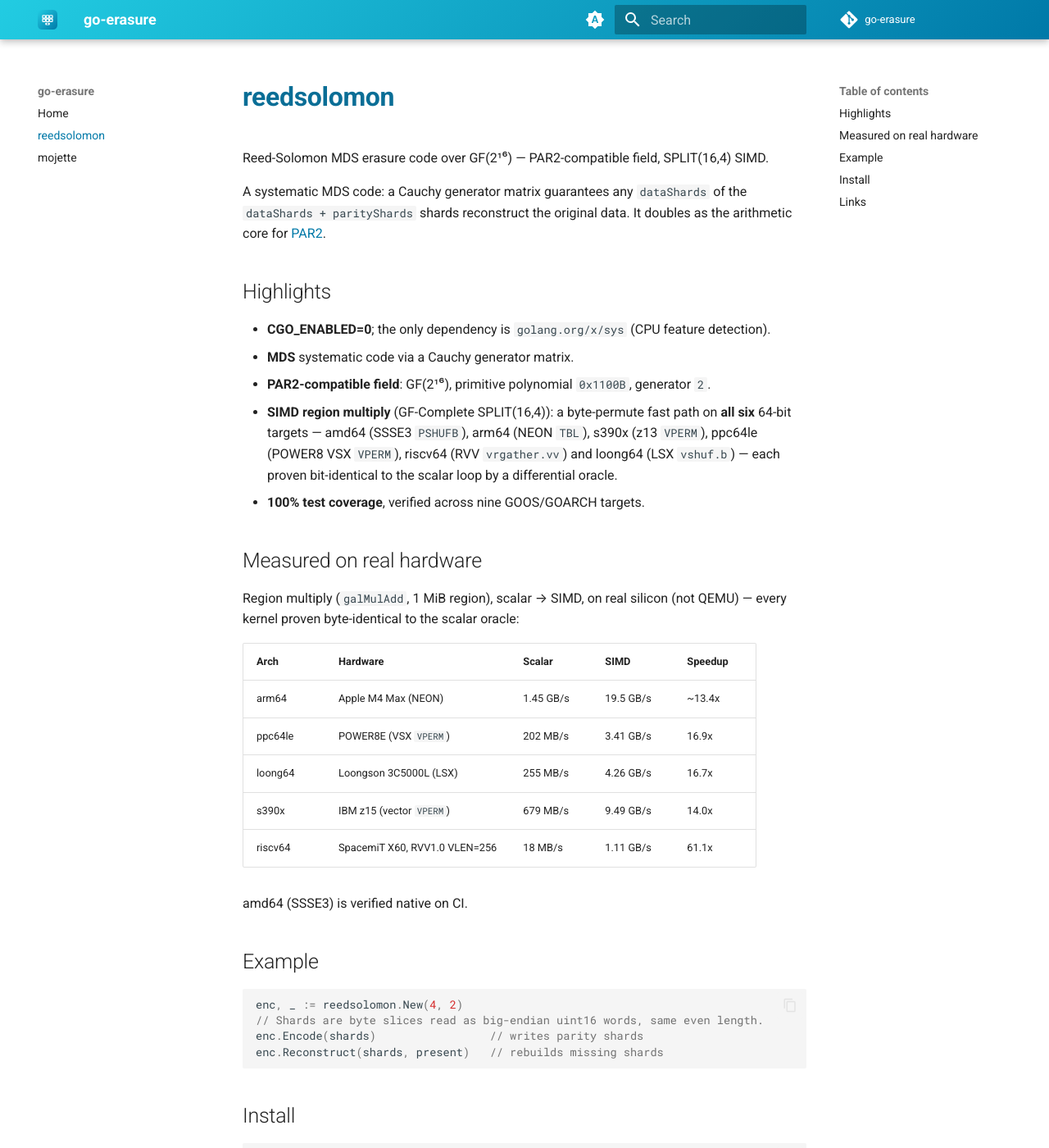
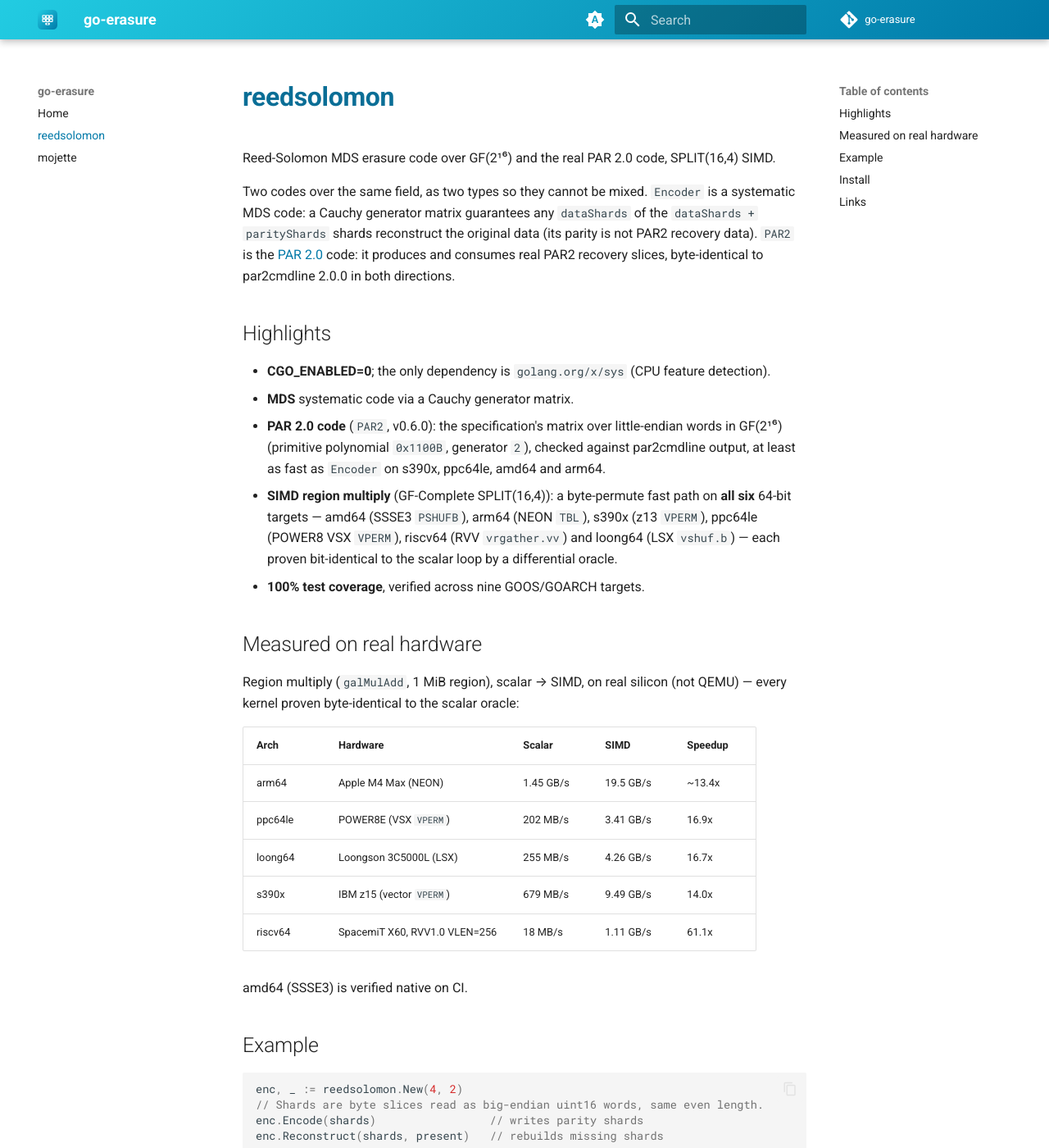
Before and after one commit to go-erasure/docs, an MkDocs documentation site: the page built from docs/repos/reedsolomon.md, in a window 1280 px wide and 1400 px high. Shown: the whole window at 82% size. Built offline with MkDocs 1.6.1 and Material for MkDocs 9.7.7, drawn with Linux system fonts in a browser that asks for light colours; the version menu is left out; some of the changed text lies outside the part shown.

Commit message:
Document the PAR2 type of reedsolomon v0.6.0 (#5)
Encoder (Cauchy, big-endian) and PAR2 (the real PAR 2.0 code, little-endian,
byte-identical to par2cmdline 2.0.0) are different types; the page said
"PAR2-compatible field" only.

Co-authored-by: Claude Sonnet 5.5 <noreply@anthropic.com>

````diff
--- a/docs/repos/reedsolomon.md
+++ b/docs/repos/reedsolomon.md
@@ -1,14 +1,14 @@
 # reedsolomon
 
-Reed-Solomon MDS erasure code over GF(2¹⁶) — PAR2-compatible field, SPLIT(16,4) SIMD.
+Reed-Solomon MDS erasure code over GF(2¹⁶) and the real PAR 2.0 code, SPLIT(16,4) SIMD.
 
-A systematic MDS code: a Cauchy generator matrix guarantees any `dataShards` of the `dataShards + parityShards` shards reconstruct the original data. It doubles as the arithmetic core for [PAR2](https://en.wikipedia.org/wiki/Parchive).
+Two codes over the same field, as two types so they cannot be mixed. `Encoder` is a systematic MDS code: a Cauchy generator matrix guarantees any `dataShards` of the `dataShards + parityShards` shards reconstruct the original data (its parity is not PAR2 recovery data). `PAR2` is the [PAR 2.0](https://en.wikipedia.org/wiki/Parchive) code: it produces and consumes real PAR2 recovery slices, byte-identical to par2cmdline 2.0.0 in both directions.
 
 ## Highlights
 
 - **CGO_ENABLED=0**; the only dependency is `golang.org/x/sys` (CPU feature detection).
 - **MDS** systematic code via a Cauchy generator matrix.
-- **PAR2-compatible field**: GF(2¹⁶), primitive polynomial `0x1100B`, generator `2`.
+- **PAR 2.0 code** (`PAR2`, v0.6.0): the specification's matrix over little-endian words in GF(2¹⁶) (primitive polynomial `0x1100B`, generator `2`), checked against par2cmdline output, at least as fast as `Encoder` on s390x, ppc64le, amd64 and arm64.
 - **SIMD region multiply** (GF-Complete SPLIT(16,4)): a byte-permute fast path on **all six** 64-bit targets — amd64 (SSSE3 `PSHUFB`), arm64 (NEON `TBL`), s390x (z13 `VPERM`), ppc64le (POWER8 VSX `VPERM`), riscv64 (RVV `vrgather.vv`) and loong64 (LSX `vshuf.b`) — each proven bit-identical to the scalar loop by a differential oracle.
 - **100% test coverage**, verified across nine GOOS/GOARCH targets.
 
@@ -34,6 +34,11 @@ enc, _ := reedsolomon.New(4, 2)
 // Shards are byte slices read as big-endian uint16 words, same even length.
 enc.Encode(shards)                 // writes parity shards
 enc.Reconstruct(shards, present)   // rebuilds missing shards
+
+// PAR 2.0 recovery data (little-endian words, exponents as in the .par2 file):
+p, _ := reedsolomon.NewPAR2(len(data))
+p.Encode(data, exponents, recovery)                // same bytes as par2cmdline
+p.Reconstruct(data, present, exponents, recovery)  // rebuilds lost input slices
 ```
 
 ## Install
````
Also changed, not shown: docs/index.md (+2 -2 lines).
